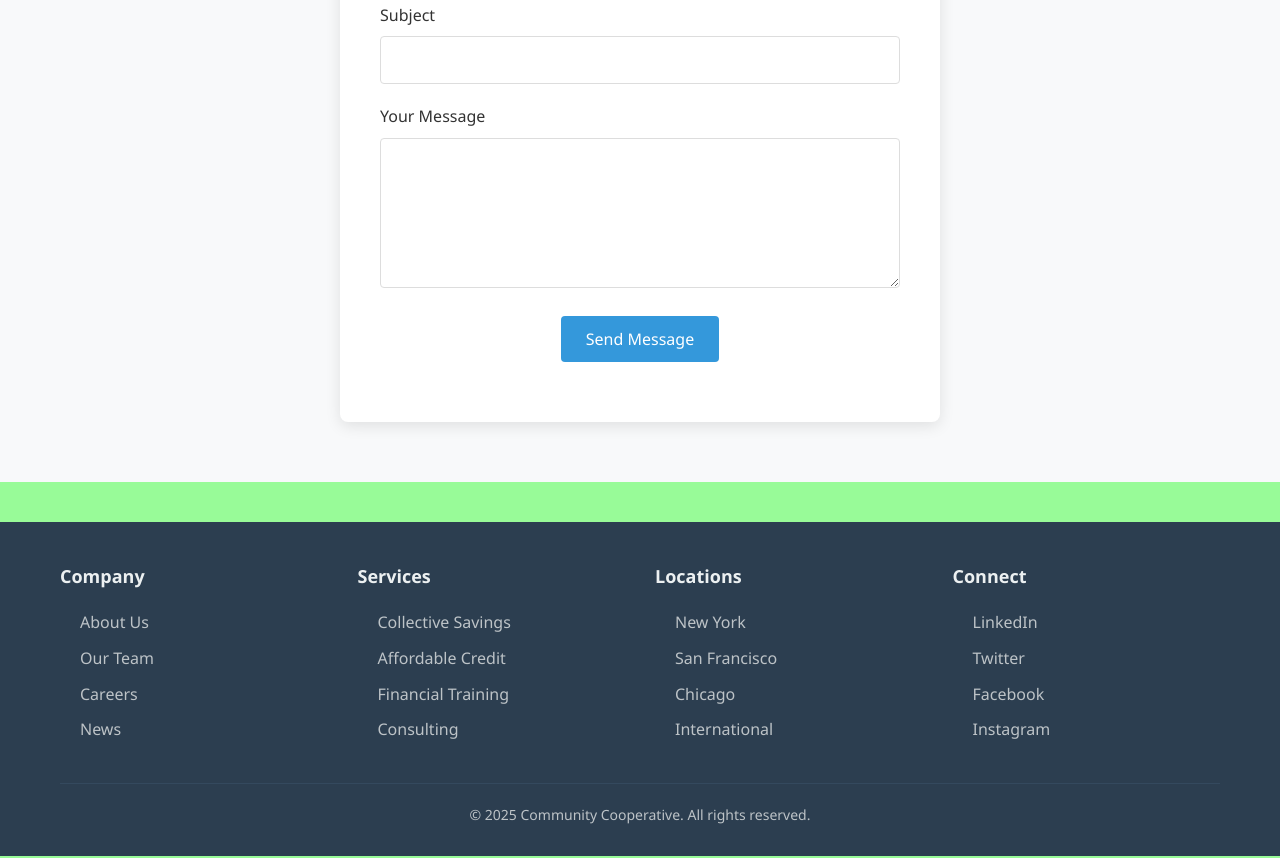
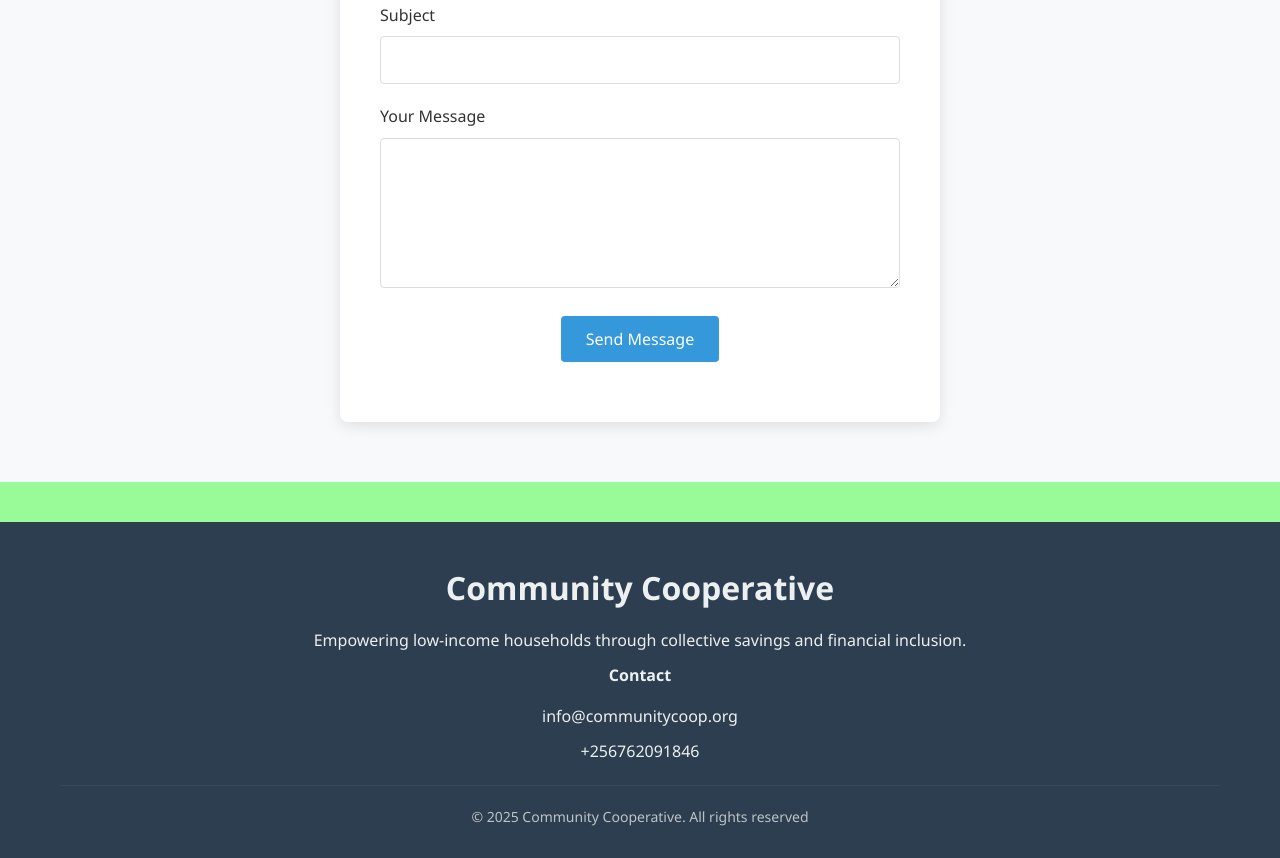
Before and after one commit to annetnakakeeto/NAKAKEETO-ANNET-ICW-INDIVIDUAL-PROJECT, a plain HTML site: page NAKAKEETO ANNET 2400717948/contact.html in a window 1280 px wide. Shown: the part 897-1755 px from the top of the page. Drawn offline with Linux system fonts and the light colour scheme.

Commit message:
Add files via upload

```diff
--- a/NAKAKEETO ANNET 2400717948/contact.html
+++ b/NAKAKEETO ANNET 2400717948/contact.html
@@ -28,21 +28,9 @@
             <h2 class="section-title">Our Locations</h2>
             <div class="locations-grid">
                 <div class="location-card">
-                    <h3 class="location-name">New York Office</h3>
-                    <p class="location-address">123 Business Avenue, Suite 500<br>New York, NY 10001</p>
-                    <p class="location-contact">Phone: (212) 555-1234<br>Email: ny@communitycoop.org</p>
-                </div>
-
-                <div class="location-card">
-                    <h3 class="location-name">San Francisco Office</h3>
-                    <p class="location-address">456 Tech Street, Floor 3<br>San Francisco, CA 94105</p>
-                    <p class="location-contact">Phone: (415) 555-5678<br>Email: sf@communitycoop.org</p>
-                </div>
-
-                <div class="location-card">
-                    <h3 class="location-name">Chicago Office</h3>
-                    <p class="location-address">789 Lakeview Drive<br>Chicago, IL 60601</p>
-                    <p class="location-contact">Phone: (312) 555-9012<br>Email: chi@communitycoop.org</p>
+                    <h3 class="location-name"> Kampala Office</h3>
+                    <p class="location-address">123 Avenue<br> Kooki tower.</p>
+                    <p class="location-contact">Phone: 075551234<br>Email: help@communitycoop.org.ug</p>
                 </div>
             </div>
         </div>
@@ -78,53 +66,17 @@
             </div>
         </div>
     </section>
-
     <footer>
         <div class="container">
-            <div class="footer-content">
-                <div class="footer-column">
-                    <h3>Company</h3>
-                    <ul class="footer-links">
-                        <li><a href="about.html">About Us</a></li>
-                        <li><a href="#">Our Team</a></li>
-                        <li><a href="#">Careers</a></li>
-                        <li><a href="#">News</a></li>
-                    </ul>
-                </div>
-
-                <div class="footer-column">
-                    <h3>Services</h3>
-                    <ul class="footer-links">
-                        <li><a href="#">Collective Savings</a></li>
-                        <li><a href="#">Affordable Credit</a></li>
-                        <li><a href="#">Financial Training</a></li>
-                        <li><a href="#">Consulting</a></li>
-                    </ul>
-                </div>
-
-                <div class="footer-column">
-                    <h3>Locations</h3>
-                    <ul class="footer-links">
-                        <li><a href="#">New York</a></li>
-                        <li><a href="#">San Francisco</a></li>
-                        <li><a href="#">Chicago</a></li>
-                        <li><a href="#">International</a></li>
-                    </ul>
-                </div>
-
-                <div class="footer-column">
-                    <h3>Connect</h3>
-                    <ul class="footer-links">
-                        <li><a href="#">LinkedIn</a></li>
-                        <li><a href="#">Twitter</a></li>
-                        <li><a href="#">Facebook</a></li>
-                        <li><a href="#">Instagram</a></li>
-                    </ul>
-                </div>
+            <h1>Community Cooperative</h1>
+            <p>Empowering low-income households through collective savings and financial inclusion.</p>
+            <div class="footer-section">
+                <h4>Contact</h4>
+                <p>info@communitycoop.org</p>
+                <p>+256762091846</p>
             </div>
-
-            <div class="copyright">
-                <p>&copy; 2025 Community Cooperative. All rights reserved.</p>
+            <div class="footer-bottom">
+                <p>&copy; 2025 Community Cooperative. All rights reserved</p>
             </div>
         </div>
     </footer>
```
